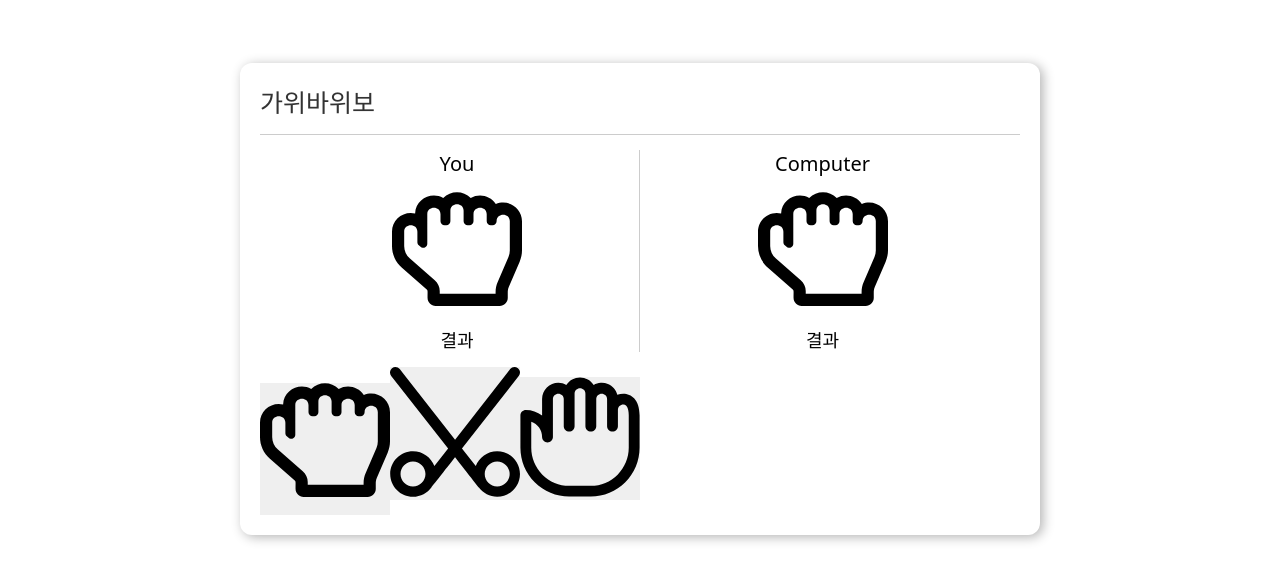
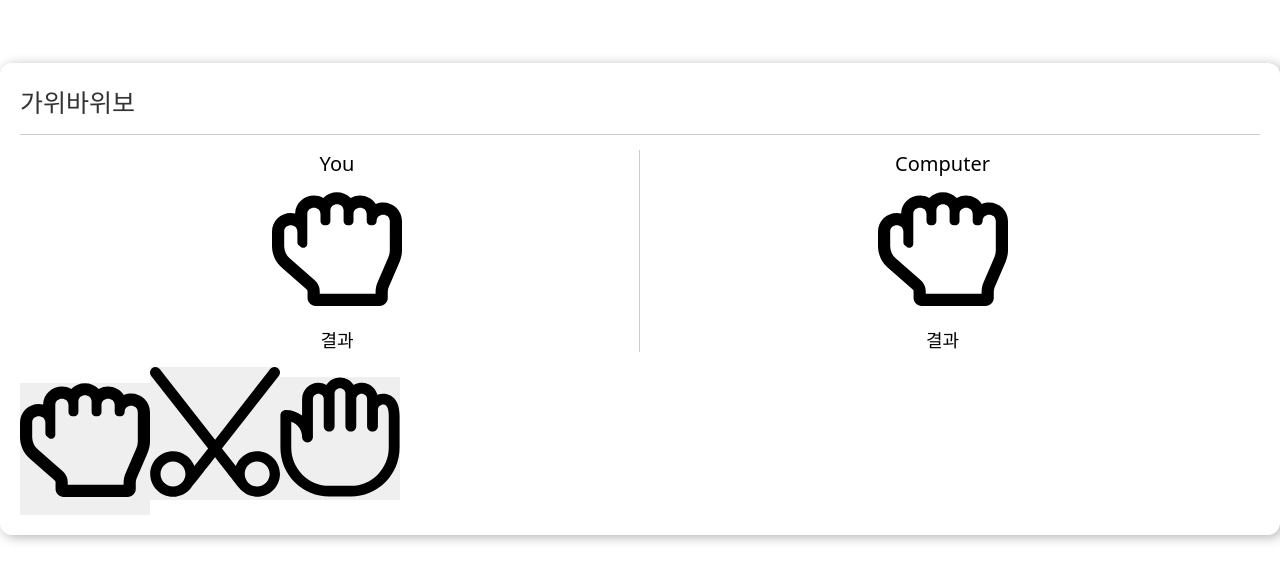
Before and after one commit to kimbboyong/crn-study, a React (Create React App) app: page / in a window 1280 px wide. Shown: the part 137-718 px from the top of the page. Built offline with nearby package versions, Linux system fonts and the light colour scheme.

Commit message:
reset.rsp

```diff
--- a/src/style/reset.css
+++ b/src/style/reset.css
@@ -21,9 +21,3 @@ button {
     border: none;
     outline: none;
 }
-
-.Container {
-    width: 100%;
-    max-width: 800px;
-    margin: 0 auto;
-}
```
